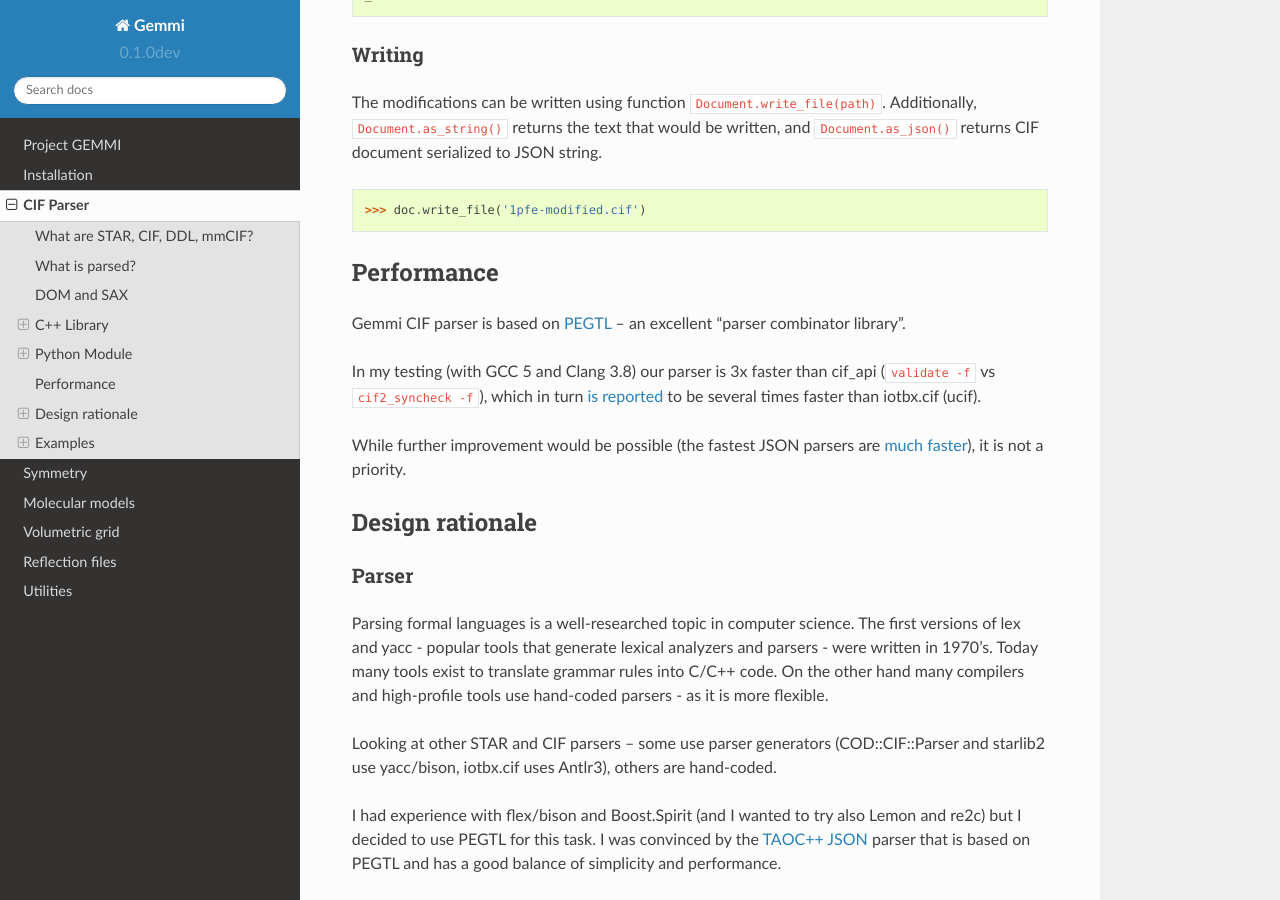
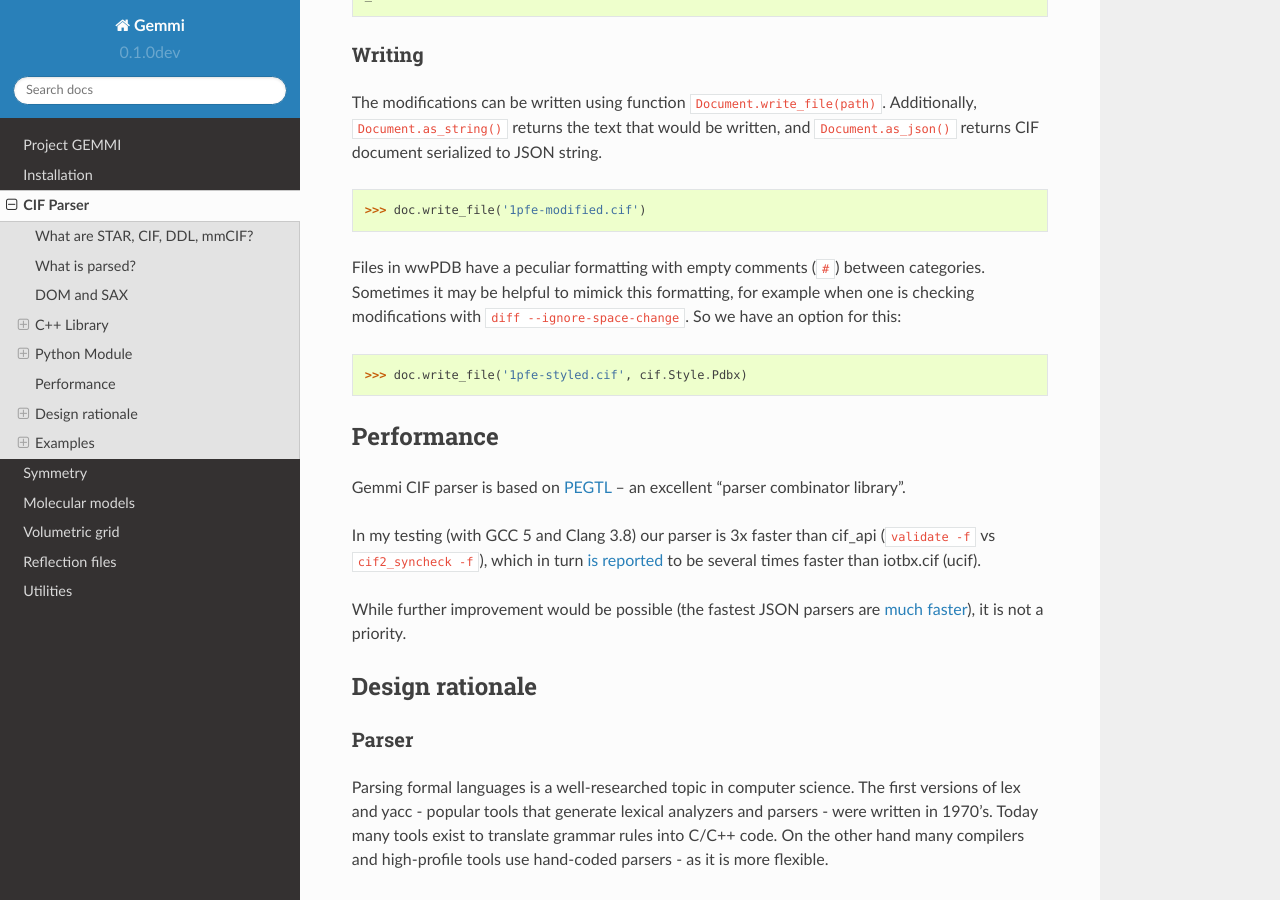
Before and after one commit to project-gemmi/gemmi, a Sphinx documentation site: the page built from docs/cif-parser.rst, in a window 1280 px wide and 900 px high, scrolled down 17395 px. Built offline with Sphinx 7.4.7 and the Read the Docs theme 2.0.0, drawn with Linux system fonts in a browser that asks for light colours.

Commit message:
optional "pdbx-styling" of output cif files: '#' between categories

```diff
--- a/docs/cif-parser.rst
+++ b/docs/cif-parser.rst
@@ -879,6 +879,15 @@ and ``Document.as_json()`` returns CIF document serialized to JSON string.
 
   >>> doc.write_file('1pfe-modified.cif')
 
+Files in wwPDB have a peculiar formatting with empty comments (``#``)
+between categories. Sometimes it may be helpful to mimick this formatting,
+for example when one is checking modifications with
+``diff --ignore-space-change``. So we have an option for this:
+
+.. doctest::
+
+  >>> doc.write_file('1pfe-styled.cif', cif.Style.Pdbx)
+
 Performance
 ===========
 
--- a/docs/convert-help.txt
+++ b/docs/convert-help.txt
@@ -22,6 +22,9 @@ CIF output options:
                            mix (default) - quote only numbs with s.u.
   --dot=STRING           JSON representation of CIF's '.' (default: null).
 
+CIF output options:
+  --pdbx-style           Similar styling (formatting) as in wwPDB.
+
 Macromolecular options:
   --expand-ncs           Expand strict NCS specified in MTRIXn or equivalent.
   --iotbx-compat         Limited compatibility with iotbx (details in docs).
```
Also changed, not shown: other parts of docs/convert-help.txt (+1 -1 lines), 3 other files.
